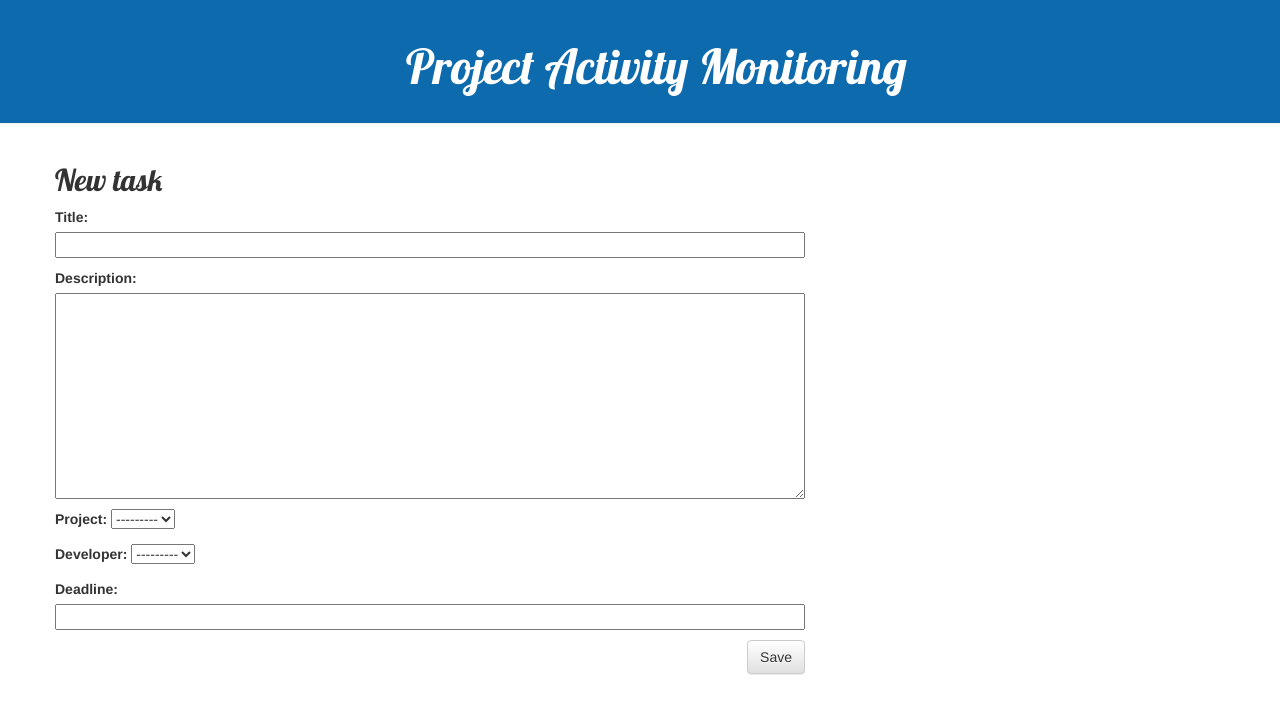
After one commit to b0ran0v/Activity_Monitoring, a Django app: page /task/new/ in a window 1280 px wide. The commit adds this page. Shown: the top 714 px of the page. Run offline with Django 3.2, Linux system fonts and the light colour scheme; data that the repository does not hold is empty; some libraries are stand-ins or nearby versions.

```diff
--- a/PAM/settings.py
+++ b/PAM/settings.py
@@ -107,7 +107,7 @@ AUTH_PASSWORD_VALIDATORS = [
 
 LANGUAGE_CODE = 'en-us'
 
-TIME_ZONE = 'UTC'
+TIME_ZONE = 'Asia/Almaty'
 
 USE_I18N = True
 
--- a/PAM/urls.py
+++ b/PAM/urls.py
@@ -1,5 +1,8 @@
 from django.contrib import admin
 from django.urls import path, include
+
+
+admin.site.site_header = "PAM Administration"
 
 urlpatterns = [
     path('admin/', admin.site.urls),
--- /dev/null
+++ b/Project_Activity_Monitoring/forms.py
@@ -0,0 +1,17 @@
+from django import forms
+from .models import Project, Task
+from django.contrib.admin import widgets
+
+
+class ProjectForm(forms.ModelForm):
+
+    class Meta:
+        model = Project
+        fields = ('title', 'description', 'deadline')
+
+
+class TaskForm(forms.ModelForm):
+
+    class Meta:
+        model = Task
+        fields = ('title', 'description', 'project', 'developer', 'deadline')
--- a/Project_Activity_Monitoring/models.py
+++ b/Project_Activity_Monitoring/models.py
@@ -9,8 +9,9 @@ class Project(models.Model):
     title = models.CharField(max_length=100)
     description = models.TextField()
     date_created = models.DateTimeField(default=timezone.now)
-    project_manager = models.ForeignKey(settings.AUTH_USER_MODEL, on_delete=models.CASCADE,
-                                        blank=True, null=True)
+    project_manager = models.ForeignKey(settings.AUTH_USER_MODEL,
+                                        limit_choices_to={'groups__name': "Manager"},
+                                        on_delete=models.CASCADE, blank=True, null=True)
     deadline = models.DateTimeField(blank=True, null=True)
     is_finished = models.BooleanField(default=False)
 
@@ -20,7 +21,9 @@ class Project(models.Model):
 
 class Task(FieldPermissionModelMixin, models.Model):
     project = models.ForeignKey(Project, on_delete=models.CASCADE)
-    developer = models.ForeignKey(settings.AUTH_USER_MODEL, limit_choices_to={'groups__name': "Developer"}, on_delete=models.CASCADE,
+    developer = models.ForeignKey(settings.AUTH_USER_MODEL,
+                                  limit_choices_to={'groups__name': "Developer"},
+                                  on_delete=models.CASCADE,
                                   blank=True, null=True)
     title = models.CharField(max_length=50)
     description = models.TextField()
--- a/Project_Activity_Monitoring/static/css/project_list.css
+++ b/Project_Activity_Monitoring/static/css/project_list.css
@@ -2,7 +2,7 @@
     margin-left: 15px;
 }
 .page-header {
-    background-color: #C25100;
+    background-color: #0d6aad;
     margin-top: 0;
     padding: 20px 20px 20px 40px;
 }
@@ -11,6 +11,10 @@
     color: #ffffff;
     font-size: 36pt;
     text-decoration: none;
+}
+
+.page-header h1 a{
+    padding-left: 30%;
 }
 
 .content {
@@ -22,7 +26,7 @@ h1, h2, h3, h4 {
 }
 
 .date {
-    color: #828282;
+    color: #000000;
 }
 
 .save {
@@ -47,3 +51,11 @@ h1, h2, h3, h4 {
 .project h2 a, .project h2 a:visited {
     color: #000000;
 }
+
+.login-box{
+    margin-left: 70%;
+}
+
+.body{
+    background-color: #01ff70;
+}
--- a/Project_Activity_Monitoring/templates/login.html
+++ b/Project_Activity_Monitoring/templates/login.html
@@ -20,7 +20,7 @@
         <script src="https://oss.maxcdn.com/libs/respond.js/1.3.0/respond.min.js"></script>
     <![endif]-->
   </head>
-  <body class="login-page">
+<body class="login-page">
     <div class="login-box">
       <div class="login-logo">
         <a href="../../index2.html"><b>On</b>Time</a>
--- a/Project_Activity_Monitoring/urls.py
+++ b/Project_Activity_Monitoring/urls.py
@@ -3,7 +3,14 @@ from . import views
 
 
 urlpatterns = [
-    path('', views.project_list, name='project_list'),
+    path('', views.main_page, name='main_page'),
+    path('accounts/login', views.login_view, name='login'),
+    path('accounts/logout', views.logout_view, name='logout'),
+    path('project_list', views.project_list, name='project_list'),
     path('project/<int:pk>/', views.project_detail, name='project_detail'),
+    path('project/new/', views.project_new, name='project_new'),
     path('task/<int:pk>/', views.task_detail, name='task_detail'),
+    path('task_list', views.task_list, name='task_list'),
+    path('task/new/', views.task_new, name='task_new'),
+    path('task/<int:pk>/finish', views.task_finish, name='task_finish'),
 ]
--- a/Project_Activity_Monitoring/views.py
+++ b/Project_Activity_Monitoring/views.py
@@ -1,21 +1,115 @@
-from django.shortcuts import render, get_object_or_404
-from .models import Project, Task
+from django.shortcuts import render, get_object_or_404, redirect
+from django.db.models import F
+from django.utils import timezone
+from .models import Project, Task, User
+from .forms import ProjectForm, TaskForm
+from django.contrib.auth.views import auth_login, auth_logout
+from django.contrib.auth.forms import AuthenticationForm
+from django.contrib.auth.decorators import login_required
 
 
-def project_list(request):
-    projects = Project.objects.order_by('date_created')
-    return render(request, 'Project_Management/project_list.html', {'projects': projects})
+@login_required(login_url='/accounts/login')
+def main_page(request):
+    is_manager = False
+    if request.user.groups.filter(name__in=['Manager']).exists():
+        is_manager = True
+    return render(request, 'Project_Management/base.html', {'is_manager': is_manager})
 
 
+def login_view(request):
+    if request.method == 'POST':
+        form = AuthenticationForm(data=request.POST)
+        if form.is_valid():
+            username = form.get_user()
+            user1 = User.objects.get(username=username)
+            auth_login(request, username)
+            if user1.groups.filter(name__in=['Manager']).exists():
+                return redirect('/project_list')
+            elif user1.groups.filter(name__in=['Developer']).exists():
+                return redirect('/task_list')
+    else:
+        form = AuthenticationForm()
+    return render(request, 'Project_Management/login.html', {'form': form})
+
+
+def logout_view(request):
+    if request.user:
+        auth_logout(request)
+    return redirect('/accounts/login')
+
+
+@login_required(login_url='/accounts/login')
+def project_list(request):
+    if request.user.groups.filter(name__in=['Manager']).exists():
+        projects = Project.objects.filter(project_manager=request.user).order_by('date_created')
+        return render(request, 'Project_Management/project_list.html', {'projects': projects})
+    return render(request, 'Project_Management/base.html')
+
+
+@login_required(login_url='/accounts/login')
 def project_detail(request, pk):
-    project = get_object_or_404(Project, pk=pk)
-    tasks = Task.objects.all().filter(project=project)
-    tasks_finished = Task.objects.all().filter(project=project, is_finished=True)
-    progress = (float(tasks_finished.count())/tasks.count())*100
-    return render(request, 'Project_Management/project_detail.html',
-                  {'project': project, 'tasks': tasks, 'progress': progress})
+    if request.user.groups.filter(name__in=['Manager']).exists():
+        project = get_object_or_404(Project, pk=pk)
+        tasks = Task.objects.all().filter(project=project)
+        tasks_finished = Task.objects.all().filter(project=project, is_finished=True)
+        progress = (float(tasks_finished.count())/tasks.count())*100
+        return render(request, 'Project_Management/project_detail.html',
+                      {'project': project, 'tasks': tasks, 'progress': progress})
+    return render(request, 'Project_Management/base.html')
+
+
+def task_list(request):
+    tasks = Task.objects.all().filter(developer=request.user).order_by('date_assigned')
+    return render(request, 'Activity_Management/task_list.html', {'tasks': tasks})
 
 
 def task_detail(request, pk):
+    is_manager = False
+    if request.user.groups.filter(name__in=['Manager']).exists():
+        is_manager = True
     task = get_object_or_404(Task, pk=pk)
-    return render(request, 'Project_Management/task_detail.html', {'task': task})
+    return render(request, 'Activity_Management/task_detail.html',
+                  {'task': task, 'is_manager': is_manager})
+
+
+def project_new(request):
+    if request.method == "POST":
+        form = ProjectForm(request.POST)
+        if form.is_valid():
+            project = form.save(commit=False)
+            project.date_created = timezone.now()
+            project.project_manager = request.user
+            project.save()
+            return redirect('project_detail', pk=project.pk)
+    else:
+        form = ProjectForm()
+    return render(request, 'Project_Management/project_edit.html', {'form': form})
+
+
+def task_new(request):
+    if request.method == "POST":
+        form = TaskForm(request.POST)
+        if form.is_valid():
+            task = form.save(commit=False)
+            task.date_assigned = timezone.now()
+            task.save()
+            return redirect('task_detail', pk=task.pk)
+    else:
+        form = TaskForm()
+    return render(request, 'Activity_Management/task_edit.html', {'form': form})
+
+
+def task_finish(request, pk):
+    is_manager = False
+    if request.user.groups.filter(name__in=['Manager']).exists():
+        is_manager = True
+    if request.method == 'GET':
+        task = get_object_or_404(Task, pk=pk)
+        if task.is_finished is True:
+            task.is_finished = False
+        else:
+            task.is_finished = True
+        task.save()
+        return render(request, 'Activity_Management/task_detail.html',
+                      {'task': task, 'is_manager': is_manager})
+    return redirect('task_detail', pk=pk)
--- /dev/null
+++ b/templates/Activity_Management/task_edit.html
@@ -0,0 +1,9 @@
+{% extends 'Project_Management/base.html' %}
+
+{% block content %}
+    <h2>New task</h2>
+    <form method="POST" class="post-form">{% csrf_token %}
+        {{ form.as_p }}
+        <button type="submit" class="save btn btn-default">Save</button>
+    </form>
+{% endblock %}
--- a/templates/Project_Management/base.html
+++ b/templates/Project_Management/base.html
@@ -1,7 +1,7 @@
 {% load static %}
 <html>
     <head>
-        <title>Management Page</title>
+        <title>Project Activity Monitoring</title>
         <link rel="stylesheet" href="//maxcdn.bootstrapcdn.com/bootstrap/3.2.0/css/bootstrap.min.css">
         <link rel="stylesheet" href="//maxcdn.bootstrapcdn.com/bootstrap/3.2.0/css/bootstrap-theme.min.css">
         <link href='//fonts.googleapis.com/css?family=Lobster&subset=latin,latin-ext' rel='stylesheet' type='text/css'>
@@ -10,10 +10,19 @@
     <body>
         <div class="page-header">
             <h1><a href="/">Project Activity Monitoring</a></h1>
+            {% if user.is_authenticated %}
+                <a class="top-menu"class>{{ user.username }}</a>
+                <a href="{% url 'logout' %}">Log out</a>
+            {% endif %}
         </div>
         <div class="content container">
             <div class="row">
                 <div class="col-md-8">
+                {% if is_manager %}
+                    <h2>&#9737; <a href="{% url 'project_list'%}">Projects</a></h2>
+                {% elif is_manager == False %}
+                    <h2>&#9737; <a href="{% url 'task_list'%}">Tasks</a></h2>
+                {% endif %}
                 {% block content %}
                 {% endblock %}
                 </div>
--- a/templates/Project_Management/project_detail.html
+++ b/templates/Project_Management/project_detail.html
@@ -19,7 +19,7 @@
         <h1>Tasks</h1>
         {% for task in tasks %}
             <div class="task">
-                <h2>&#9737;<a href="{% url 'task_detail' pk=task.pk %}">{{ task.title }}</a></h2>
+                <h3>&#9737;<a href="{% url 'task_detail' pk=task.pk %}">{{ task.title }}</a></h3>
             </div>
         {% endfor %}
     </div>
--- a/templates/Project_Management/project_list.html
+++ b/templates/Project_Management/project_list.html
@@ -3,6 +3,7 @@
 {% block content %}
     <h1>My Projects</h1>
     </br></br>
+    <a style="color: black" href="{% url 'project_new' %}" class="top-menu">New Project</a>
     {% for project in projects %}
         <div class="project">
             <h2>&#9737; <a href="{% url 'project_detail' pk=project.pk %}">{{ project.title }}</a></h2>
```
Also changed, not shown: templates/Activity_Management/task_detail.html (renamed from templates/Project_Management/task_detail.html, +9 -0 lines), templates/Activity_Management/task_list.html (added, +13 -0 lines), templates/Project_Management/login.html (added, +20 -0 lines), templates/Project_Management/project_edit.html (added, +9 -0 lines), Project_Activity_Monitoring/admin.py (line endings or trailing spaces), Project_Activity_Monitoring/migrations/0009_auto_20190419_1228.py (added).
